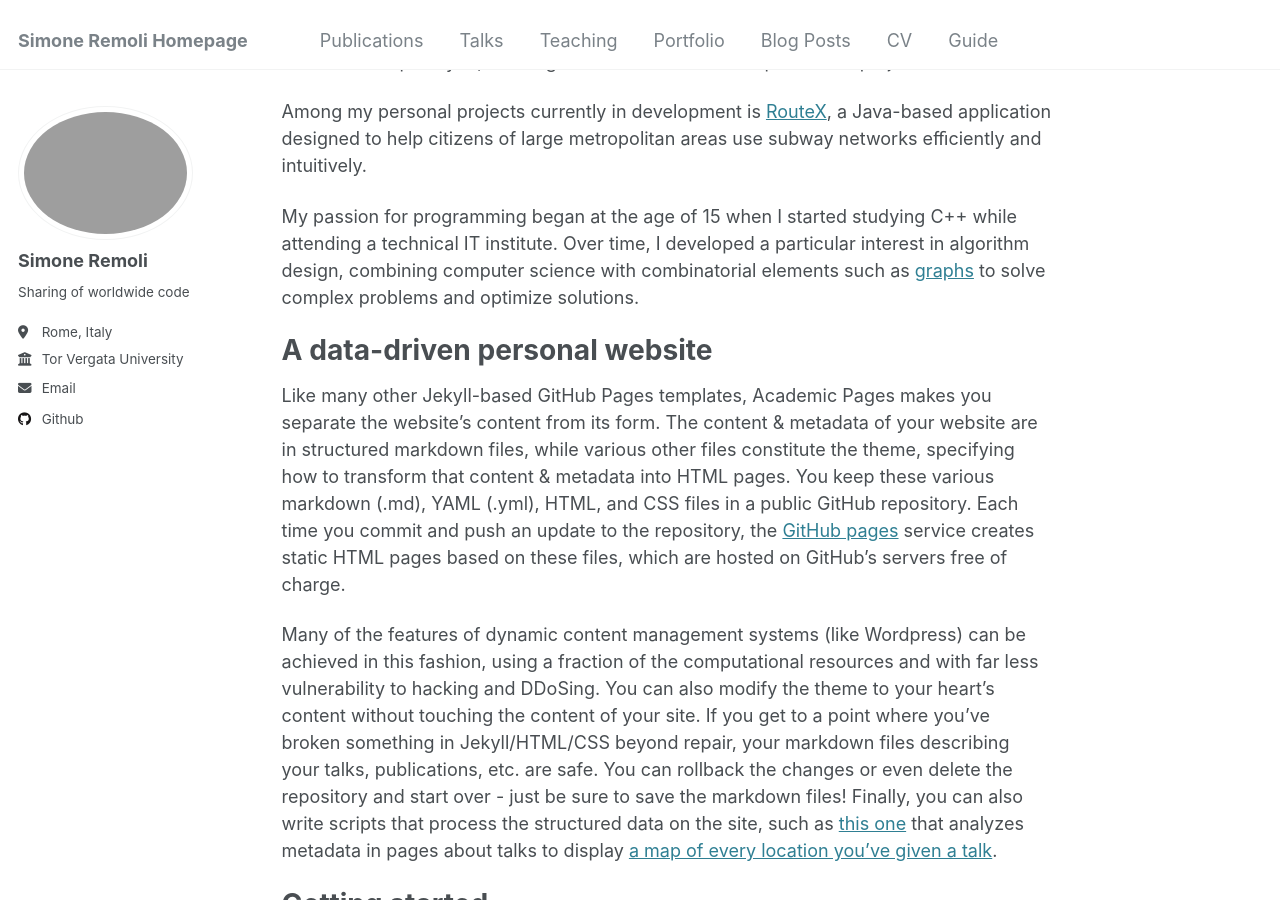
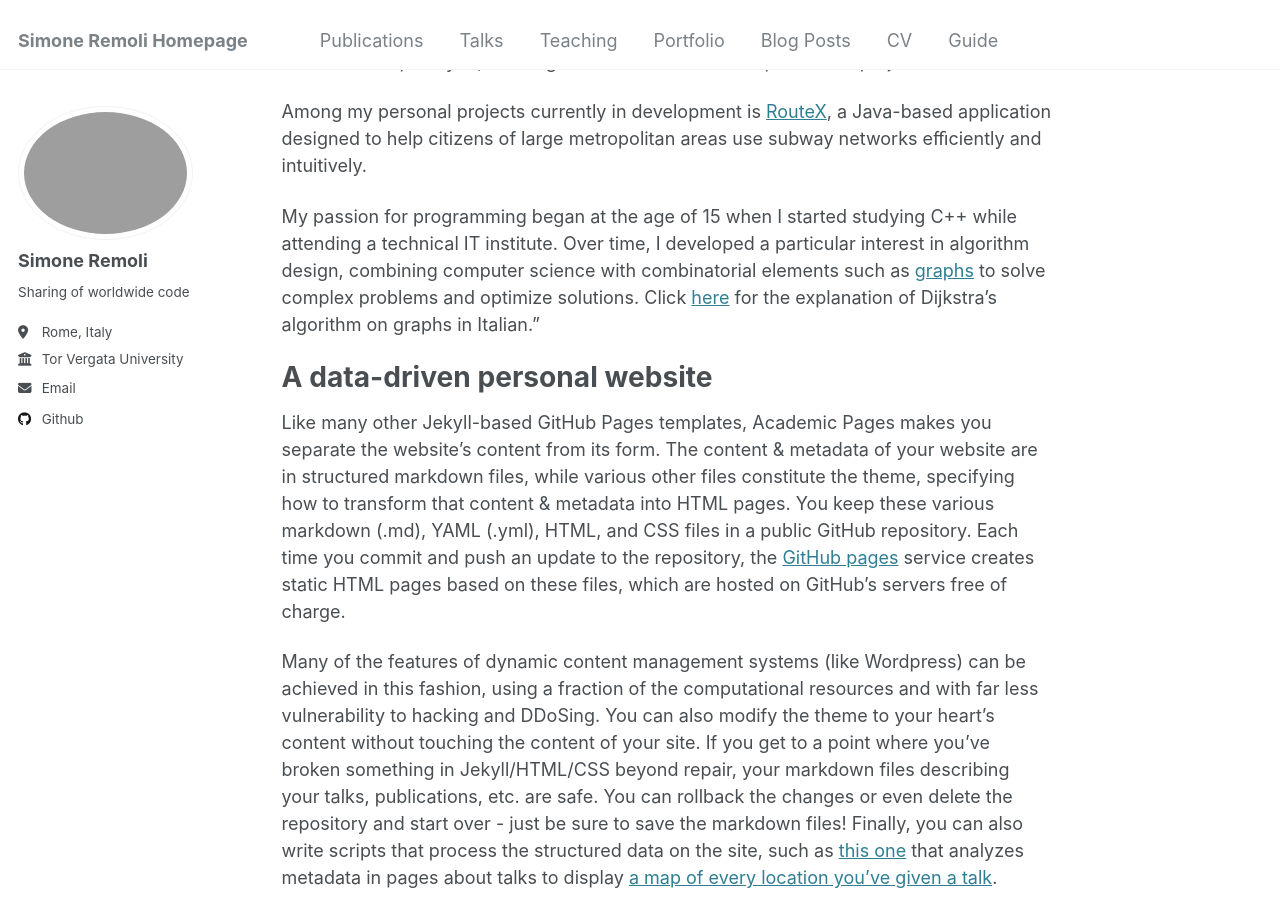
Before and after one commit to SimoneRemoli/SimoneRemoli.github.io, a Jekyll site: the page built from _pages/about.md, in a window 1280 px wide and 900 px high, scrolled down 545 px. Built offline with Jekyll 4.4.1, drawn with Linux system fonts in a browser that asks for light colours.

Commit message:
Update about.md

```diff
--- a/_pages/about.md
+++ b/_pages/about.md
@@ -33,7 +33,7 @@ intuitively.
 My passion for programming began at the age of 15 when I started studying C++ while attending
 a technical IT institute. Over time, I developed a particular interest in algorithm design, combining
 computer science with combinatorial elements such as [graphs](https://en.wikipedia.org/wiki/Graph_(topology)) to solve complex problems and
-optimize solutions.
+optimize solutions. Click [here](https://github.com/SimoneRemoli/Dijkstra-s-algorithm_New/blob/main/Dijkstra_How_to_Implement.pdf) for the explanation of Dijkstra's algorithm on graphs in Italian."
 
 A data-driven personal website
 ======
```
